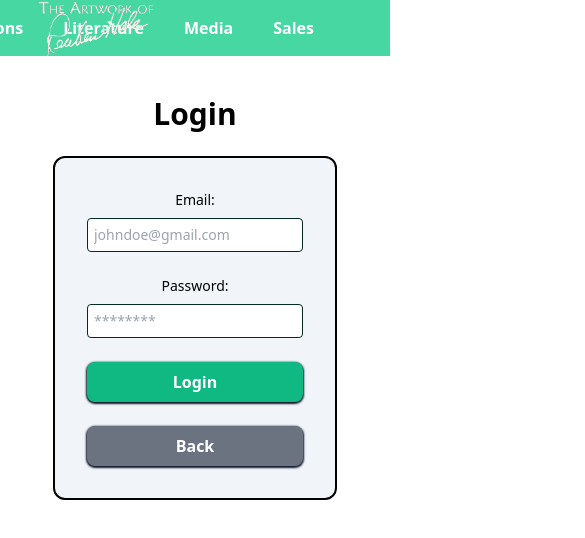
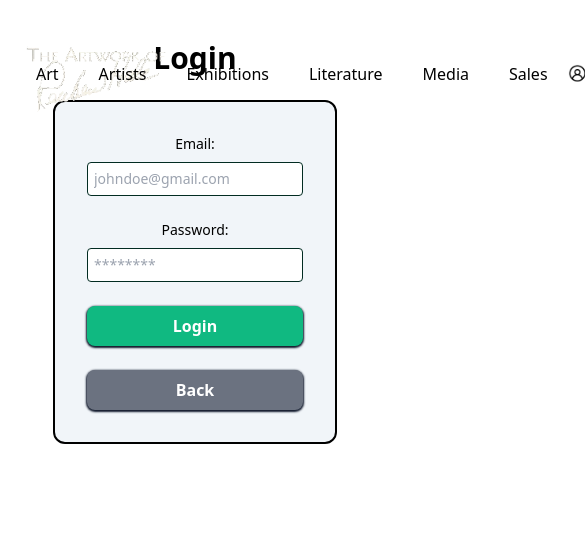
Before and after one commit to WebWarriors-UNF-CIS/rhams-old, a Next.js app: page /login in a window 390 px wide. Shown: the top 538 px of the page, 585 px wide, since content can reach past the window. Built offline with nearby package versions, Linux system fonts and the light colour scheme; what remult would draw is missing.

Commit message:
making navbar responsive -incomplete

```diff
--- a/src/app/components/navbar.tsx
+++ b/src/app/components/navbar.tsx
@@ -1,33 +1,36 @@
 import Link from 'next/link';
 import Image from 'next/image'
-import userico from 'src/images/user-icon-lg-w.png'
+import userico from 'src/images/user-icon-lg-b.png'
 import logo from 'src/images/temp-logo.png'
+
+function NavLink({ href, inner }: { href: string, inner: string | JSX.Element}) {
+    return(
+        <li>
+            <Link href={href} className='px-5'>
+                <span>{inner}</span>
+            </Link>
+        </li>
+    )
+}
 
 export default function Nav() {
     return (
-        <nav className="flex w-screen justify-end items-center p-4 bg-emerald-400/90 text-white font-bold">
-            <a className="text-2xl font-bold absolute left-5" href="/"><Image className="px-4" width={150} height={150} src={logo} alt="Temporary Logo"/></a>
-            <Link className="px-5" href="/art">
-                <span>Art</span>
+        <nav className= "sticky top-0 w-screen px-4 bg-gradient-to-r from-emerald-800 to-[310px] to-emerald-500 text-black ">
+            <Link className="text-2xl font-bold absolute left-5" href="/">
+                <Image className="p-1" width={150} height={150} src={logo} alt="Temporary Logo"/>
             </Link>
-            <Link className="px-5" href="/artists/manage">
-                <span>Artists</span>
-            </Link>
-            <Link className="px-5" href="/exhibitions">
-                <span>Exhibitions</span>
-            </Link>
-            <Link className="px-5" href="/literature">
-                <span>Literature</span>
-            </Link>
-            <Link className="px-5" href="/media">
-                <span>Media</span>
-            </Link>
-            <Link className="px-5" href="/sales">
-                <span>Sales</span>
-            </Link>
-            <Link className="px-5" href="/login">
-                <span><Image width={30} height={30} src={userico} alt="User Icon White"/></span>
-            </Link>
+            <ul id="navigation" className="flex justify-end items-center max-sm:absolute max-sm:inset">
+                <NavLink href="/art" inner="Art"/>
+                <NavLink href="/artists/manage" inner="Artists"/>
+                <NavLink href="/exhibitions" inner="Exhibitions"/>
+                <NavLink href="/literature" inner="Literature"/>
+                <NavLink href="/media" inner="Media"/>
+                <NavLink href="/sales" inner="Sales"/>
+                <NavLink href="/login" inner={<Image width={30} height={30} src={userico} alt="User Icon White"/>}/>
+            </ul>
+            {/*<button id="nav-toggle" aria-controls="navigation" aria-expanded="false" className='!shadow-none'>
+                <span className="sr-only">Menu</span>
+            </button>*/}
         </nav>
     );
 }
```
Also changed, not shown: src/images/menu.png (added).
